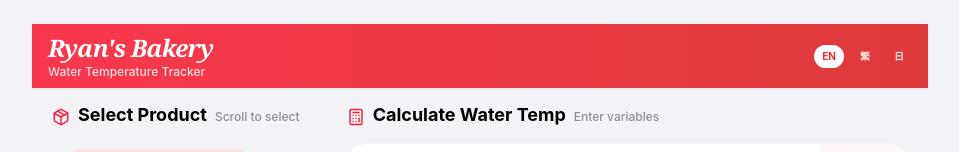
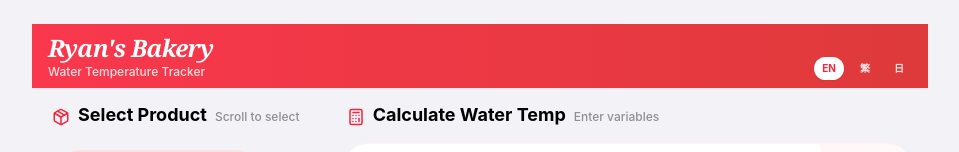
Before and after one commit to ghryan0000/dough-temp-tracker, a React (Vite) app: page / in a window 1280 px wide. Shown: the top 152 px of the page, without its empty margins (160-1119 px from the left). Built offline with nearby package versions, Linux system fonts and the light colour scheme.

Commit message:
style: align language switcher with subtitle text

```diff
--- a/dough-temp-tracker.tsx
+++ b/dough-temp-tracker.tsx
@@ -496,7 +496,7 @@ export default function DoughTempTracker() {
 
         {/* Header - Compact */}
         {/* Header - Compact */}
-        <div className="flex items-center justify-between mb-4 -mx-4 px-4 py-2 bg-gradient-to-r from-apple-red/90 to-red-600/90 shadow-sm">
+        <div className="flex items-end justify-between mb-4 -mx-4 px-4 py-2 bg-gradient-to-r from-apple-red/90 to-red-600/90 shadow-sm">
           <div>
             <h1 className="text-2xl font-bold font-serif italic text-white tracking-tight">{t.appTitle}</h1>
             <p className="text-red-50/90 text-xs font-medium">{t.appSubtitle}</p>
```
